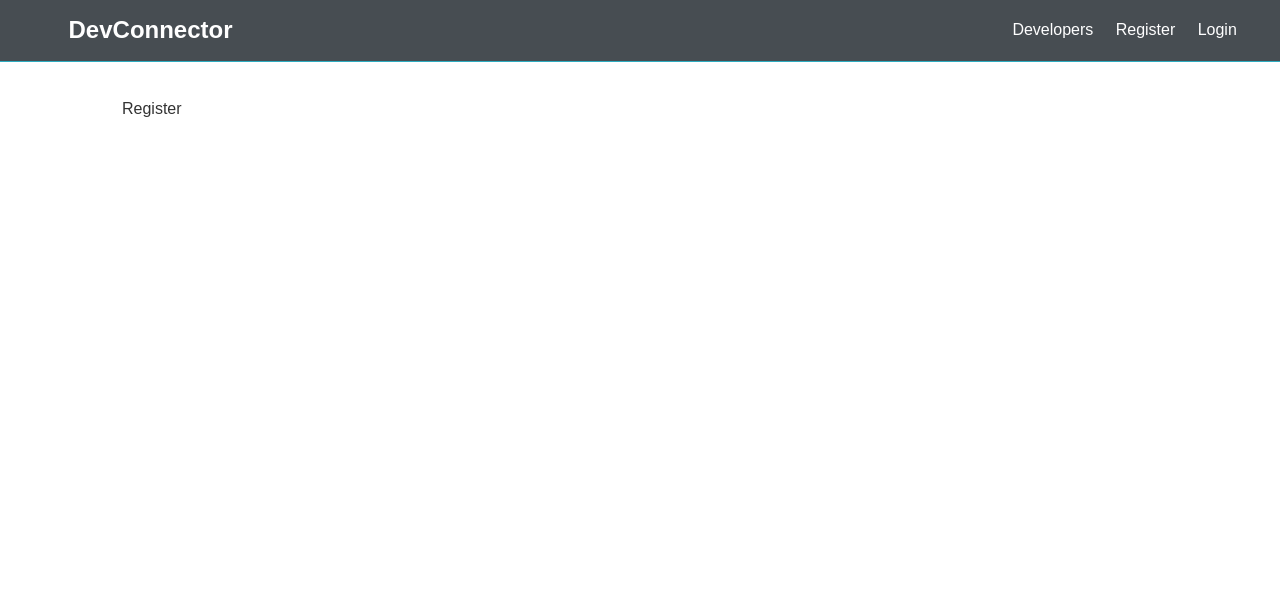
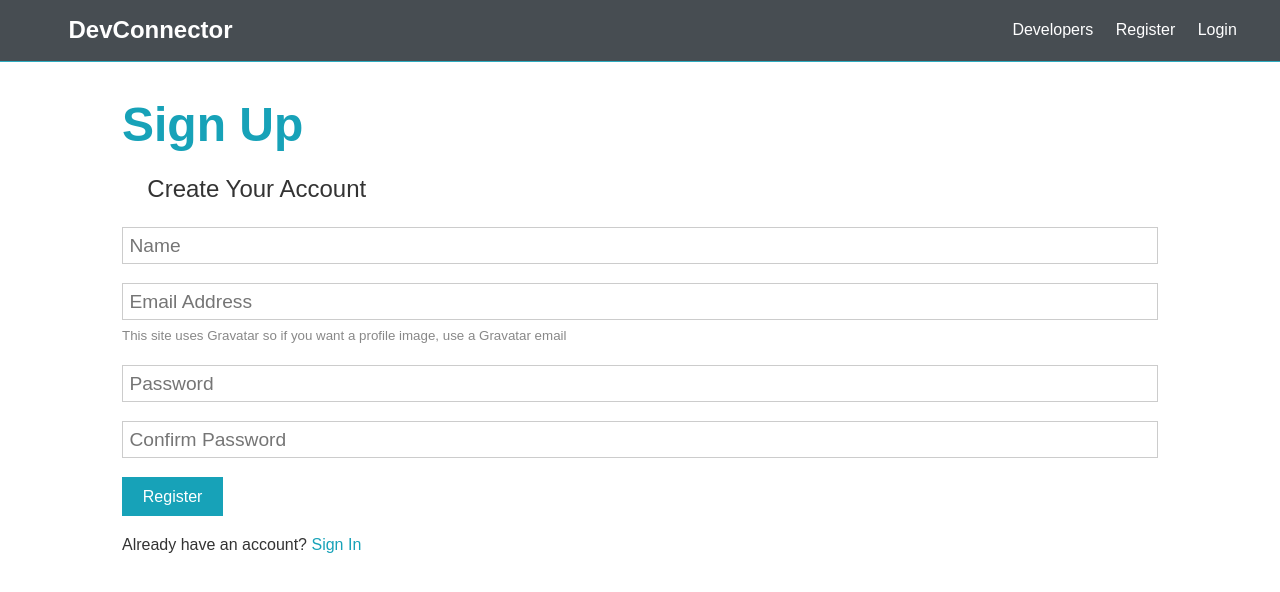
Before and after one commit to arunvbiradar/mern-social-network, a React (Create React App) app in the folder client/: page /register in a window 1280 px wide. Shown: the top 592 px of the page. Built offline with nearby package versions, Linux system fonts and the light colour scheme; a web font is replaced by a local one.

Commit message:
Register functionality updated

```diff
--- a/client/src/components/auth/Register.js
+++ b/client/src/components/auth/Register.js
@@ -1,7 +1,91 @@
-import React from "react";
+import React, { Fragment, useState } from "react";
 
 const Register = () => {
-  return <div>Register</div>;
+  const [formData, setFormData] = useState({
+    name: "",
+    email: "",
+    password: "",
+    password2: ""
+  });
+
+  const { name, email, password, password2 } = formData;
+
+  const onChange = e =>
+    setFormData({ ...formData, [e.target.name]: e.target.value });
+
+  const onSubmit = e => {
+    e.preventDefault();
+    if (password !== password2) {
+      console.log("Passwords do not match");
+    } else {
+      console.log(formData);
+    }
+  };
+
+  return (
+    <Fragment>
+      <h1 className='large text-primary'>Sign Up</h1>
+      <p className='lead'>
+        <i className='fa fa-user'></i> Create Your Account
+      </p>
+      <form
+        className='form'
+        action='create-profile.html'
+        onSubmit={e => onSubmit(e)}
+      >
+        <div className='form-group'>
+          <input
+            type='text'
+            placeholder='Name'
+            name='name'
+            value={name}
+            onChange={e => onChange(e)}
+            required
+          />
+        </div>
+        <div className='form-group'>
+          <input
+            type='email'
+            placeholder='Email Address'
+            value={email}
+            onChange={e => onChange(e)}
+            name='email'
+            required
+          />
+          <small className='form-text'>
+            This site uses Gravatar so if you want a profile image, use a
+            Gravatar email
+          </small>
+        </div>
+        <div className='form-group'>
+          <input
+            type='password'
+            placeholder='Password'
+            name='password'
+            minLength='6'
+            value={password}
+            onChange={e => onChange(e)}
+            required
+          />
+        </div>
+        <div className='form-group'>
+          <input
+            type='password'
+            placeholder='Confirm Password'
+            name='password2'
+            minLength='6'
+            value={password2}
+            onChange={e => onChange(e)}
+            required
+          />
+        </div>
+        <input type='submit' className='btn btn-primary' value='Register' />
+      </form>
+      <p className='my-1'>
+        Already have an account? <a href='login.html'>Sign In</a>
+      </p>
+    </Fragment>
+  );
 };
 
 export default Register;
```
